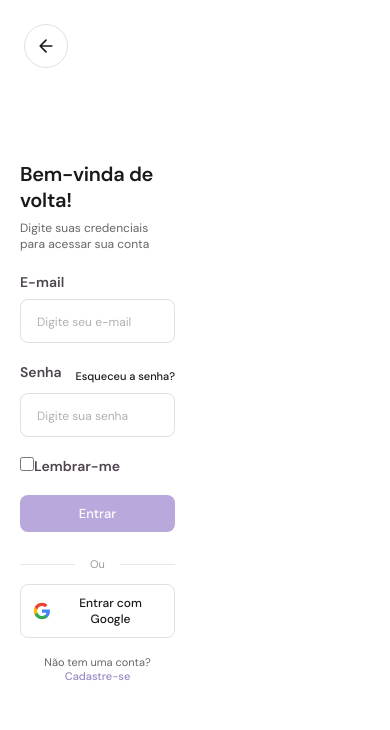
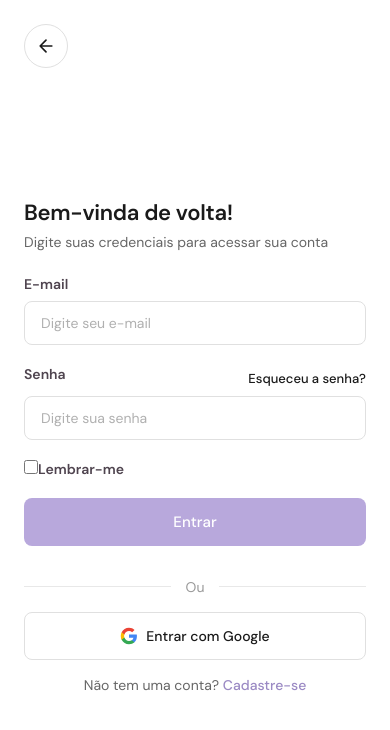
Before and after one commit to camilamichel1994/materna-amiga-frontend, a React (Create React App) app: page /login in a window 390 px wide. Shown: the top 730 px of the page. Built offline with nearby package versions, Linux system fonts and the light colour scheme; no server answers.

Commit message:
fix login and register styles on mobile

```diff
--- a/src/screens/Login/Login.css
+++ b/src/screens/Login/Login.css
@@ -1,20 +1,20 @@
 .login-screen {
-  height: 100vh;
-  max-height: 100vh;
+  min-height: 100vh;
+  min-height: 100dvh;
   background-color: #ffffff;
   display: flex;
-  overflow: hidden;
 }
 
 .login-layout {
   display: flex;
   width: 100%;
-  height: 100vh;
+  min-height: 100vh;
+  min-height: 100dvh;
   background-color: #ffffff;
 }
 
 .login-form-section {
-  flex: 0 0 50%;
+  flex: 1;
   display: flex;
   flex-direction: column;
   padding: 3vh 5vw;
@@ -308,16 +308,64 @@
   }
 }
 
-@media (max-width: 600px) {
+@media (max-width: 768px) {
   .login-form-section {
-    padding: 2vh 20px;
-  }
-
-  .social-buttons {
-    flex-direction: column;
+    padding: 80px 24px 32px;
+    max-width: 100%;
   }
 
   .login-title {
-    font-size: 20px;
+    font-size: 22px;
+  }
+
+  .login-subtitle {
+    font-size: 14px;
+    margin-bottom: 24px;
+  }
+
+  .form-group {
+    margin-bottom: 16px;
+  }
+
+  .form-group label {
+    font-size: 14px;
+    margin-bottom: 6px;
+  }
+
+  .input {
+    font-size: 16px;
+    padding: 10px 0;
+  }
+
+  .input::placeholder {
+    font-size: 14px;
+  }
+
+  .checkbox-label {
+    font-size: 14px;
+  }
+
+  .btn-full {
+    padding: 14px;
+    font-size: 15px;
+    margin-bottom: 16px;
+  }
+
+  .divider {
+    margin: 16px 0;
+    font-size: 14px;
+  }
+
+  .social-btn {
+    padding: 14px 12px;
+    font-size: 14px;
+  }
+
+  .forgot-password {
+    font-size: 13px;
+  }
+
+  .login-footer {
+    font-size: 14px;
   }
 }
--- a/src/screens/Register/Register.css
+++ b/src/screens/Register/Register.css
@@ -1,20 +1,20 @@
 .register-screen {
-  height: 100vh;
-  max-height: 100vh;
+  min-height: 100vh;
+  min-height: 100dvh;
   background-color: #ffffff;
   display: flex;
-  overflow: hidden;
 }
 
 .register-layout {
   display: flex;
   width: 100%;
-  height: 100vh;
+  min-height: 100vh;
+  min-height: 100dvh;
   background-color: #ffffff;
 }
 
 .register-form-section {
-  flex: 0 0 50%;
+  flex: 1;
   display: flex;
   flex-direction: column;
   padding: 3vh 5vw;
@@ -266,16 +266,61 @@
   }
 }
 
-@media (max-width: 600px) {
+@media (max-width: 768px) {
   .register-form-section {
-    padding: 2vh 20px;
-  }
-
-  .social-buttons {
-    flex-direction: column;
+    padding: 80px 24px 32px;
+    max-width: 100%;
   }
 
   .register-title {
-    font-size: 20px;
+    font-size: 22px;
+    margin-bottom: 24px;
+  }
+
+  .form-group {
+    margin-bottom: 16px;
+  }
+
+  .form-group label {
+    font-size: 14px;
+    margin-bottom: 6px;
+  }
+
+  .input {
+    font-size: 16px;
+    padding: 10px 0;
+  }
+
+  .input::placeholder {
+    font-size: 14px;
+  }
+
+  .checkbox-group {
+    margin-bottom: 20px;
+    margin-top: 8px;
+  }
+
+  .checkbox-label {
+    font-size: 14px;
+  }
+
+  .btn-full {
+    padding: 14px;
+    font-size: 15px;
+    margin-bottom: 16px;
+  }
+
+  .divider {
+    margin: 16px 0;
+    font-size: 14px;
+  }
+
+  .social-btn {
+    padding: 14px 12px;
+    font-size: 14px;
+  }
+
+  .register-footer {
+    font-size: 14px;
   }
 }
```
